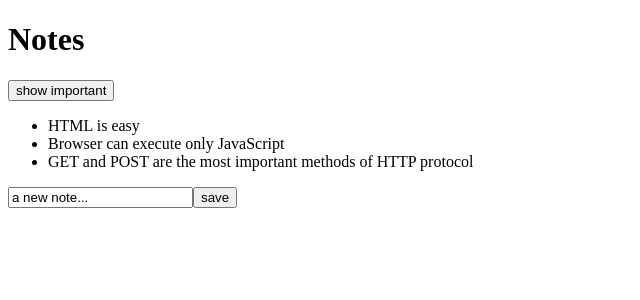
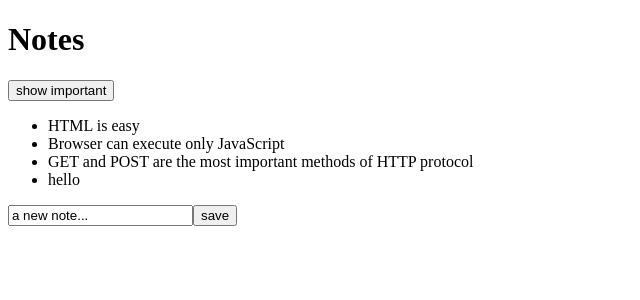
Before and after one commit to osmukkaHY/full-stack-open, a React (Vite) app in the folder part2/example/: page / in a window 1280 px wide. Shown: the top 300 px of the page, without its empty margins (0-640 px from the left). Built offline with nearby package versions, Linux system fonts and the light colour scheme; data requests are answered from the project's data file.

Commit message:
Send new notes to the server

```diff
--- a/part2/example/db.json
+++ b/part2/example/db.json
@@ -14,6 +14,12 @@
       "id": "3",
       "content": "GET and POST are the most important methods of HTTP protocol",
       "important": true
+    },
+    {
+      "content": "hello",
+      "important": false,
+      "id": "SUTYPTEO4ec"
     }
-  ]
+  ],
+  "$schema": "./node_modules/json-server/schema.json"
 }
--- a/part2/example/src/App.jsx
+++ b/part2/example/src/App.jsx
@@ -22,6 +22,10 @@ const App = () => {
       important: Math.random() < 0.5,
       id: String(notes.length + 1)
     }
+
+    axios
+      .post('http://localhost:3001/notes', noteObject)
+      .then(response => console.log(response))
 
     setNotes(notes.concat(noteObject))
     setNewNote('')
```
